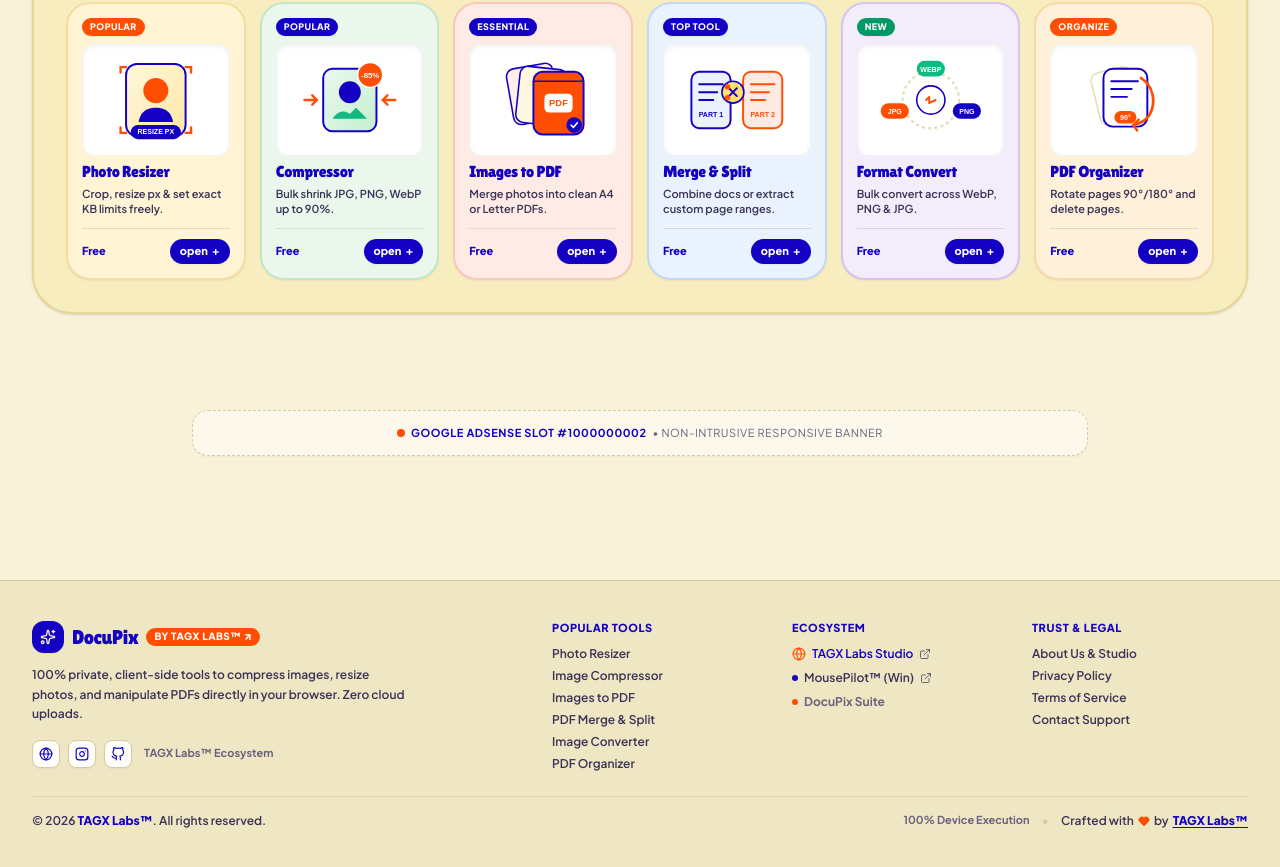
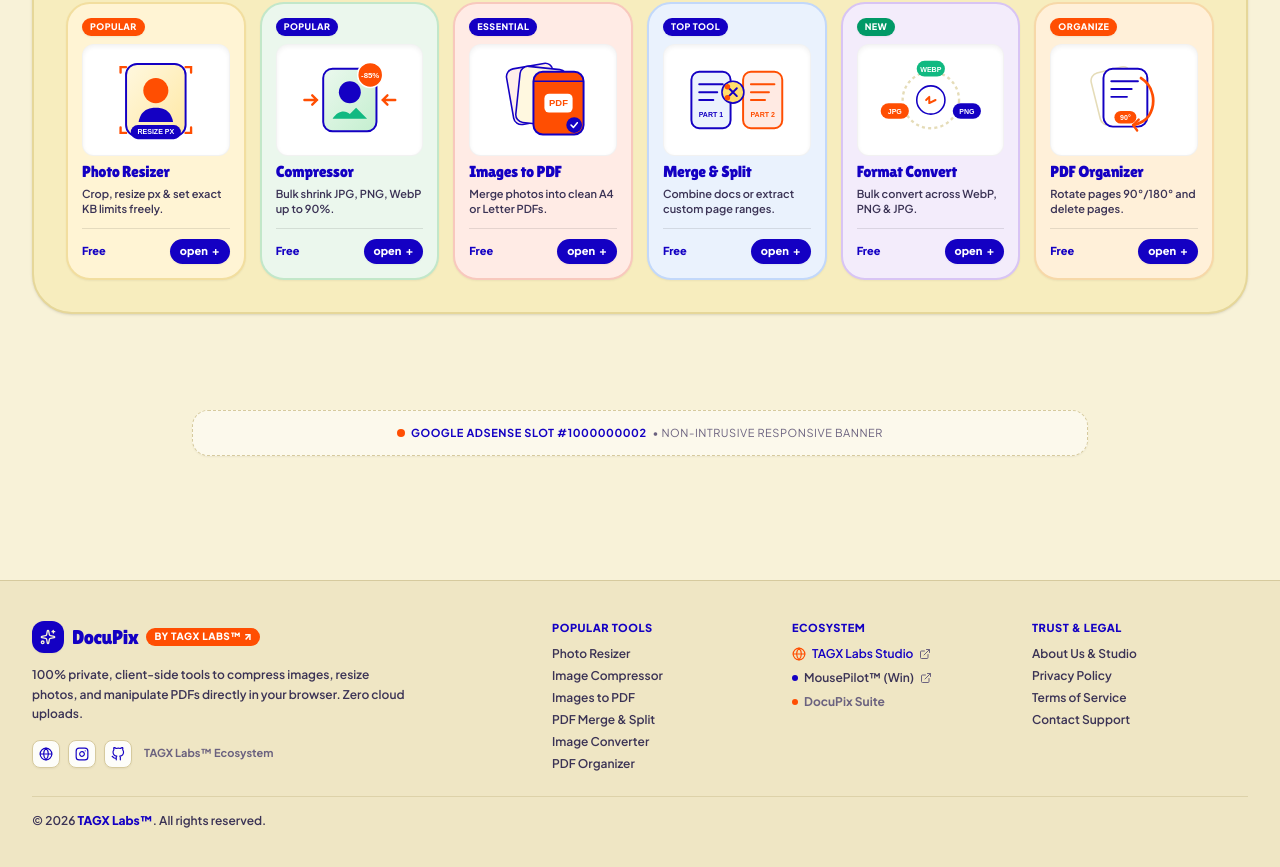
Before and after one commit to TagX-Lab/kraftdoc, a React (Vite) app: page / in a window 1280 px wide. Shown: the part 933-1800 px from the top of the page. Built offline with nearby package versions, Linux system fonts and the light colour scheme.

Commit message:
feat(footer): remove right side execution badge from bottom bar

```diff
--- a/src/components/common/Footer.jsx
+++ b/src/components/common/Footer.jsx
@@ -1,5 +1,5 @@
 import React from "react";
-import { Sparkles, Heart, ExternalLink, Globe } from "lucide-react";
+import { Sparkles, ExternalLink, Globe } from "lucide-react";
 import { siteConfig } from "../../config/siteConfig";
 
 function InstagramIcon(props) {
@@ -237,27 +237,10 @@ export default function Footer({ onNavigate }) {
         </div>
 
         {/* Slim Corporate Bottom Bar */}
-        <div className="border-t border-[#D6CA9E]/70 pt-4 mt-6 flex flex-col sm:flex-row items-center justify-between gap-3 text-xs text-[#3B3355] font-semibold">
+        <div className="border-t border-[#D6CA9E]/70 pt-4 mt-6 text-xs text-[#3B3355] font-semibold text-center sm:text-left">
           <p>
             &copy; {CURRENT_YEAR} <strong className="text-[#1400C3]">{siteConfig.company.name}</strong>. All rights reserved.
           </p>
-          <div className="flex items-center gap-3">
-            <span className="text-[11px] font-bold text-[#6B627F]">
-              100% Device Execution
-            </span>
-            <span className="text-[#D6CA9E]">•</span>
-            <p className="flex items-center gap-1">
-              Crafted with <Heart className="w-3 h-3 text-[#FF4E02] fill-[#FF4E02] inline" /> by{" "}
-              <a
-                href={siteConfig.company.website}
-                target="_blank"
-                rel="noopener noreferrer"
-                className="text-[#1400C3] hover:text-[#FF4E02] font-black underline underline-offset-2"
-              >
-                {siteConfig.company.name}
-              </a>
-            </p>
-          </div>
         </div>
       </div>
     </footer>
```
